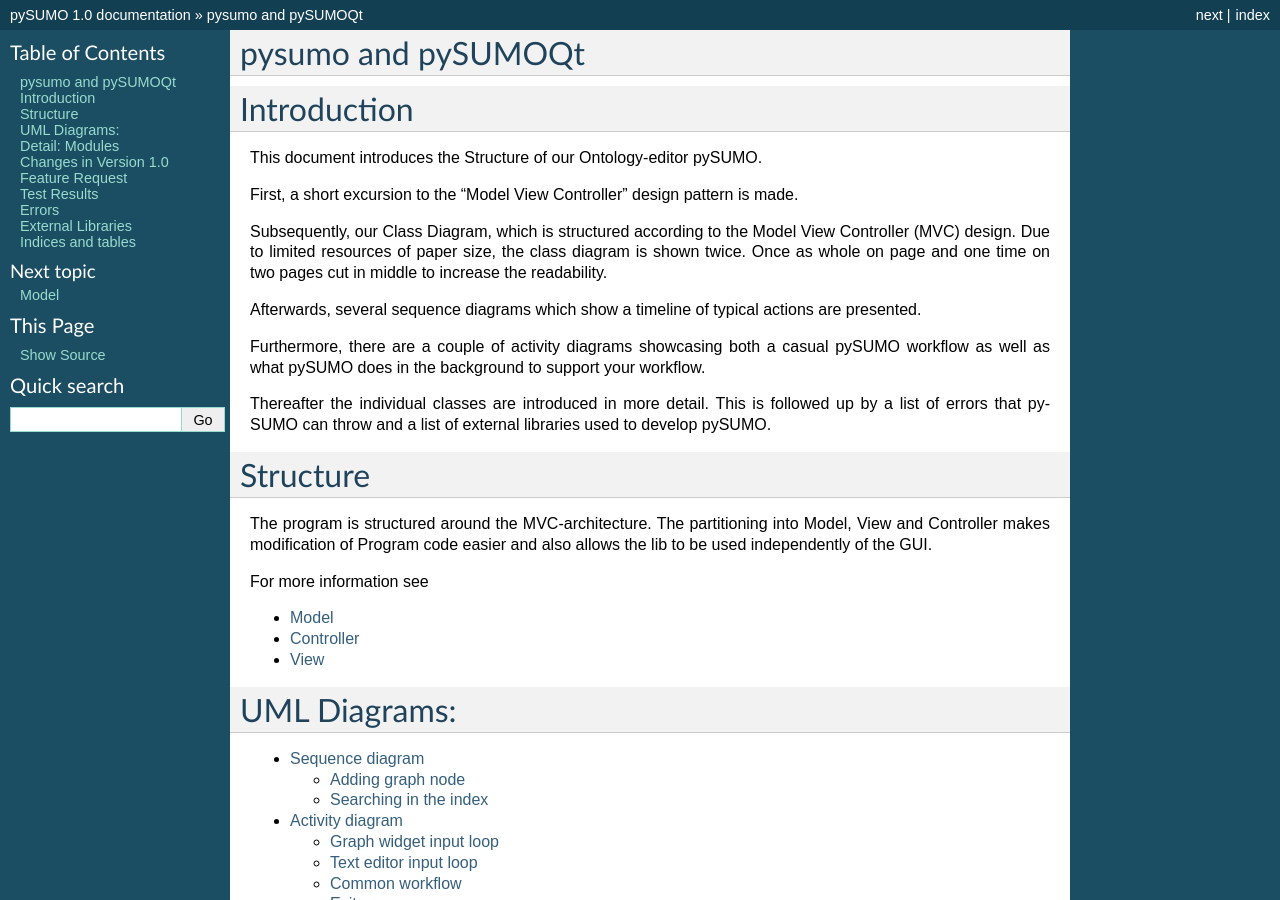
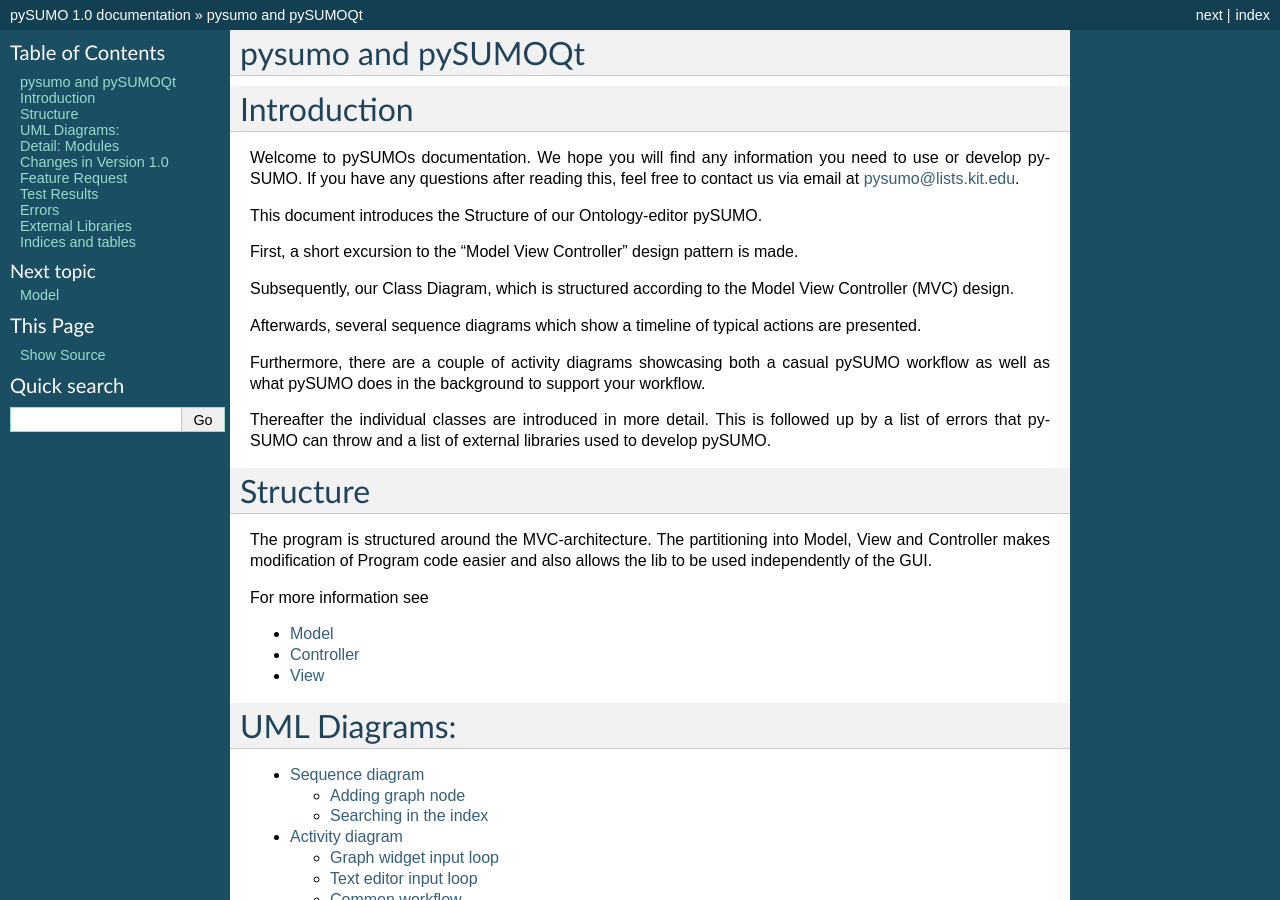
Before and after one commit to pySUMO/pysumo, a Sphinx documentation site: the page built from docs/index.rst, in a window 1280 px wide and 900 px high. Built offline with Sphinx 7.4.7, drawn with Linux system fonts in a browser that asks for light colours.

Commit message:
Remove section about double class diagram

```diff
--- a/docs/index.rst
+++ b/docs/index.rst
@@ -8,14 +8,17 @@ pysumo and pySUMOQt
 
 Introduction
 ============
+Welcome to pySUMOs documentation. We hope you will find any information
+you need to use or develop pySUMO.
+If you have any questions after reading this, feel free to contact us via
+email at pysumo@lists.kit.edu.
+
 This document introduces the Structure of our Ontology-editor pySUMO.
 
 First, a short excursion to the "Model View Controller" design pattern is made.
 
 Subsequently, our Class Diagram, which is structured according to the Model
-View Controller (MVC) design.  Due to limited resources of paper size, the
-class diagram is shown twice. Once as whole on page and one time on two pages
-cut in middle to increase the readability.
+View Controller (MVC) design.
 
 Afterwards, several sequence diagrams which show a timeline of typical actions
 are presented.
```
